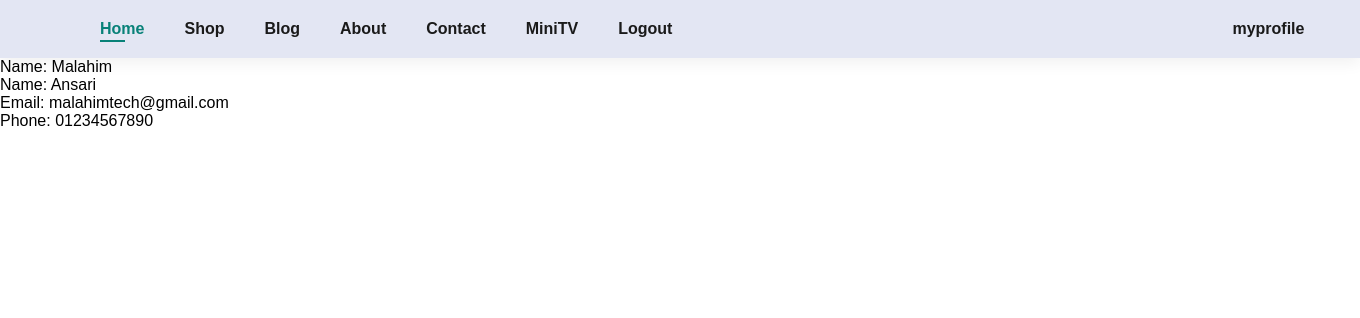
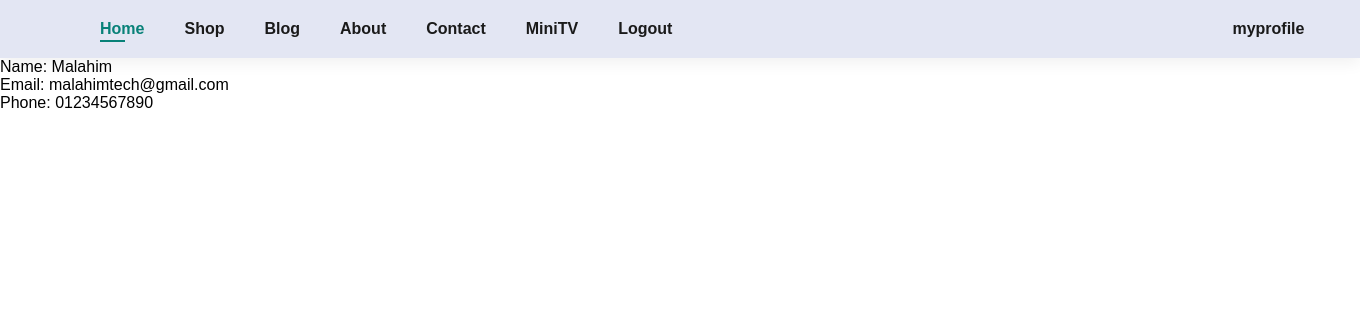
Before and after one commit to Raghavendra-singh1/Mini_Project_2.0, a PHP site: page /miniproject2/profile.php in a window 1360 px wide. Shown: the top 318 px of the page. Run offline with PHP 8.4, Linux system fonts and the light colour scheme; a user stored in the database is signed in; data comes from the database, SQL or seed files in the repository; some libraries are stand-ins or nearby versions.

Commit message:
2 Commit from Mini Project2

```diff
--- a/profile.php
+++ b/profile.php
@@ -67,7 +67,7 @@ $row = mysqli_fetch_assoc($result);
 
 //display the user data
 echo "Name: " . $row['fname'] . "<br>";
-echo "Name: " . $row['lname'] . "<br>";
+
 echo "Email: " . $row['email'] . "<br>";
 echo "Phone: " . $row['phone'] . "<br>";
 
```
